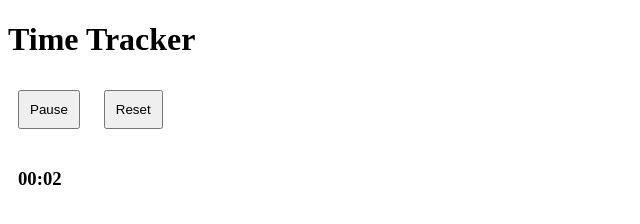
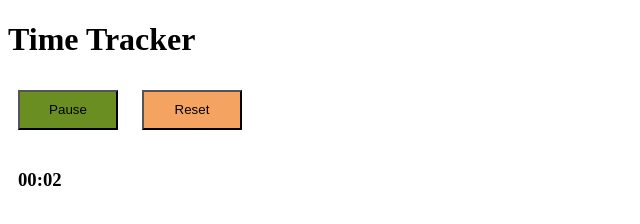
Before and after one commit to VigilV11/timeTracker, a plain HTML site: page index.html in a window 1280 px wide. Both pictures are taken after a click on the button "Start". Shown: the whole page, without its empty margins (0-640 px from the left). Drawn offline with Linux system fonts and the light colour scheme.

Commit message:
New timer logic to handle when client is asleep. Minor interface changes in CSS.

```diff
--- a/index.html
+++ b/index.html
@@ -10,8 +10,8 @@
   </head>
   <body>
     <h1>Time Tracker</h1>
-    <button id="timer-btn">Start</button>
-    <button id="reset-btn">Reset</button>
+    <button id="timer-btn" class="btn-off-state">Start</button>
+    <button id="reset-btn" class="btn-off-state">Reset</button>
     <h3 id="time-display">00:00</h3>
   </body>
 </html>
--- a/script.js
+++ b/script.js
@@ -2,48 +2,81 @@ const timerBtn = document.querySelector('#timer-btn');
 const timeDisplay = document.querySelector('#time-display');
 const resetBtn = document.querySelector('#reset-btn');
 
-let timerOn = false;
-let totalTime = 0; // total time spent in milliseconds
+let timerOn = false; // Is timer ON (true) or OFF (false)?
+let totalTime = 0; // total time elapsed in milliseconds
+let timerStartTime; // timer start timestamp
 let intervalTimer;
 
-// convert to hours, mins, secs
-const displayTime = function(totalTime) {
-  const secs = totalTime % 60;
-  const totalMins = (totalTime - secs) / 60;
+//========== DISPLAY TIME ELAPSED ==========\\
+// Convert to hours mins:secs
+const displayTime = function(timeElapsed) {
+  // timeElapsed is in milliseconds
 
-  if (totalMins > 59) {
-    const mins = totalMins % 60;
-    const hrs = (totalMins - mins) / 60;
+  const timeInSecs = Math.round(timeElapsed / 1000);
+  const secs = timeInSecs % 60;
+  const timeInMins = (timeInSecs - secs) / 60;
+
+  // convert to hours and display h mins:secs
+  if (timeInMins > 59) {
+    const mins = timeInMins % 60;
+    const hrs = (timeInMins - mins) / 60;
     timeDisplay.textContent = `${hrs}h ${String(mins).padStart(
       2,
       '0'
     )}:${String(secs).padStart(2, '0')}`;
   } else {
-    timeDisplay.textContent = `${String(totalMins).padStart(2, '0')}:${String(
+    // if no hours, display mins:secs
+    mins = timeInMins;
+    timeDisplay.textContent = `${String(mins).padStart(2, '0')}:${String(
       secs
     ).padStart(2, '0')}`;
   }
 };
 
-timerBtn.addEventListener('click', () => {
-  if (!timerOn) {
+//========== TIMER IS ACTIVE ==========\\
+const timerActive = function() {
   timerOn = true;
   timerBtn.textContent = 'Pause';
+
+  timerBtn.className = '';
+  timerBtn.classList.add('timer-btn-active-state');
+  timerStartTime = Date.now(); // current timestamp
   intervalTimer = setInterval(() => {
-      totalTime += 1;
-      displayTime(totalTime);
+    // totalTime is initially 0, current time elapsed is stored into it during "Pause" and then reloaded here
+    // this will give correct time elapsed even if the browser is not active
+    const timeElapsed = totalTime + Date.now() - timerStartTime;
+
+    displayTime(timeElapsed);
   }, 1000);
-  } else {
+};
+
+//========== TIMER IS PAUSED ==========\\
+const timerPaused = function() {
+  totalTime += Date.now() - timerStartTime;
   timerOn = false;
-    timerBtn.textContent = 'Start';
+  timerBtn.textContent = 'Resume';
+  timerBtn.className = '';
+  timerBtn.classList.add('timer-btn-paused-state');
   clearInterval(intervalTimer);
-  }
-});
+};
 
-resetBtn.addEventListener('click', () => {
+//========== TIMER IS RESET ==========\\
+
+const timerReset = function() {
   clearInterval(intervalTimer);
   timerOn = false;
   timerBtn.textContent = 'Start';
+  timerBtn.className = '';
+  timerBtn.classList.add('btn-off-state');
   totalTime = 0;
   displayTime(totalTime);
+};
+
+//========== LOGIC ==========\\
+// Start/Pause the timer
+timerBtn.addEventListener('click', () => {
+  !timerOn ? timerActive() : timerPaused();
 });
+
+// Reset the timer
+resetBtn.addEventListener('click', timerReset);
--- a/styles.css
+++ b/styles.css
@@ -1,9 +1,25 @@
 #timer-btn {
+  width: 100px;
+  height: 40px;
   padding: 10px;
   margin: 10px;
 }
 
+.timer-btn-active-state {
+  background-color: olivedrab;
+}
+
+.timer-btn-paused-state {
+  background-color: skyblue;
+}
+
+.btn-off-state {
+  background-color: sandybrown;
+}
+
 #reset-btn {
+  width: 100px;
+  height: 40px;
   padding: 10px;
   margin: 10px;
 }
```
Lines whose indentation alone changed are shown as unchanged.
